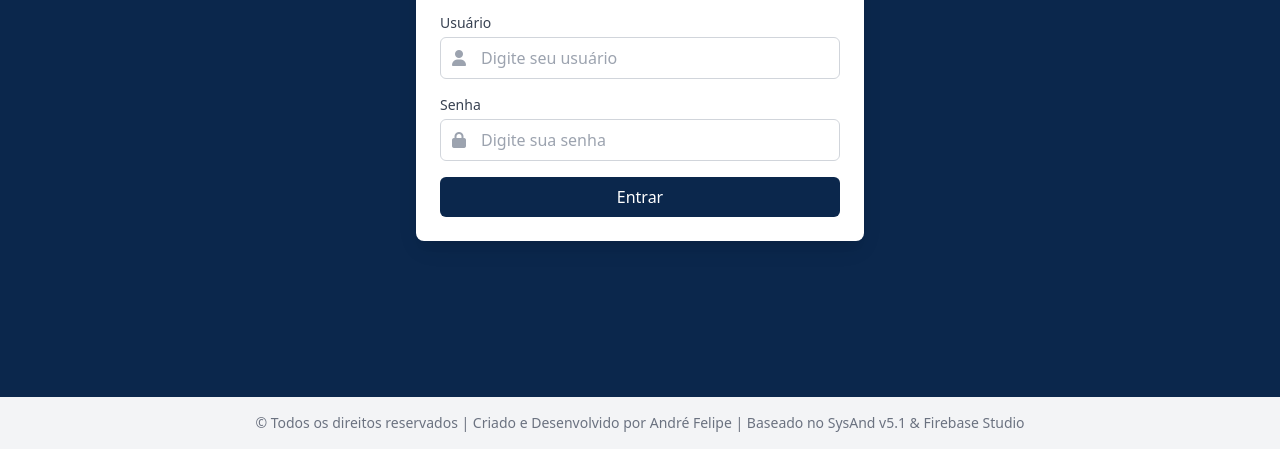
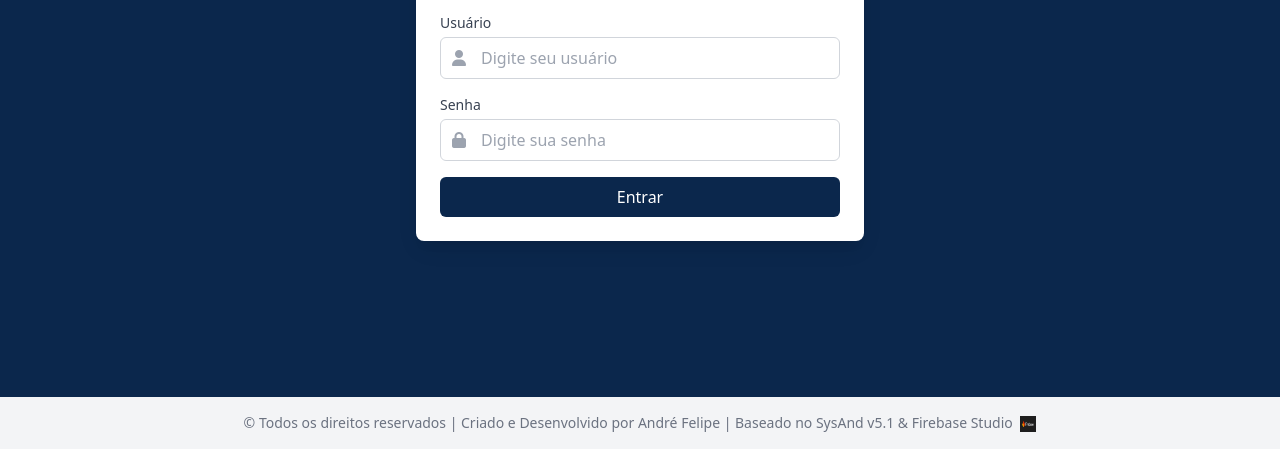
Before and after one commit to Andrebaixista1/consulta-in100, a website built with Vite: page index.html in a window 1280 px wide. Shown: the part 403-852 px from the top of the page. Built offline with nearby package versions, Linux system fonts and the light colour scheme.

Commit message:
feat: add firebase icon beside 'Firebase Studio' in footer

```diff
--- a/index.html
+++ b/index.html
@@ -400,7 +400,7 @@
   </div>
 
   <footer class="text-center p-4 text-gray-500 text-sm">
-    &copy; Todos os direitos reservados | Criado e Desenvolvido por André Felipe | Baseado no SysAnd v5.1 & Firebase Studio
+    &copy; Todos os direitos reservados | Criado e Desenvolvido por André Felipe | Baseado no SysAnd v5.1 & Firebase Studio <img src="public/firebase-icon.png" alt="Firebase Studio Icon" class="inline-block ml-1 w-4 h-4">
   </footer>
   <script type="module" src="./src/main.js"></script>
 </body>
```
Also changed, not shown: public/firebase-icon.png (added).
